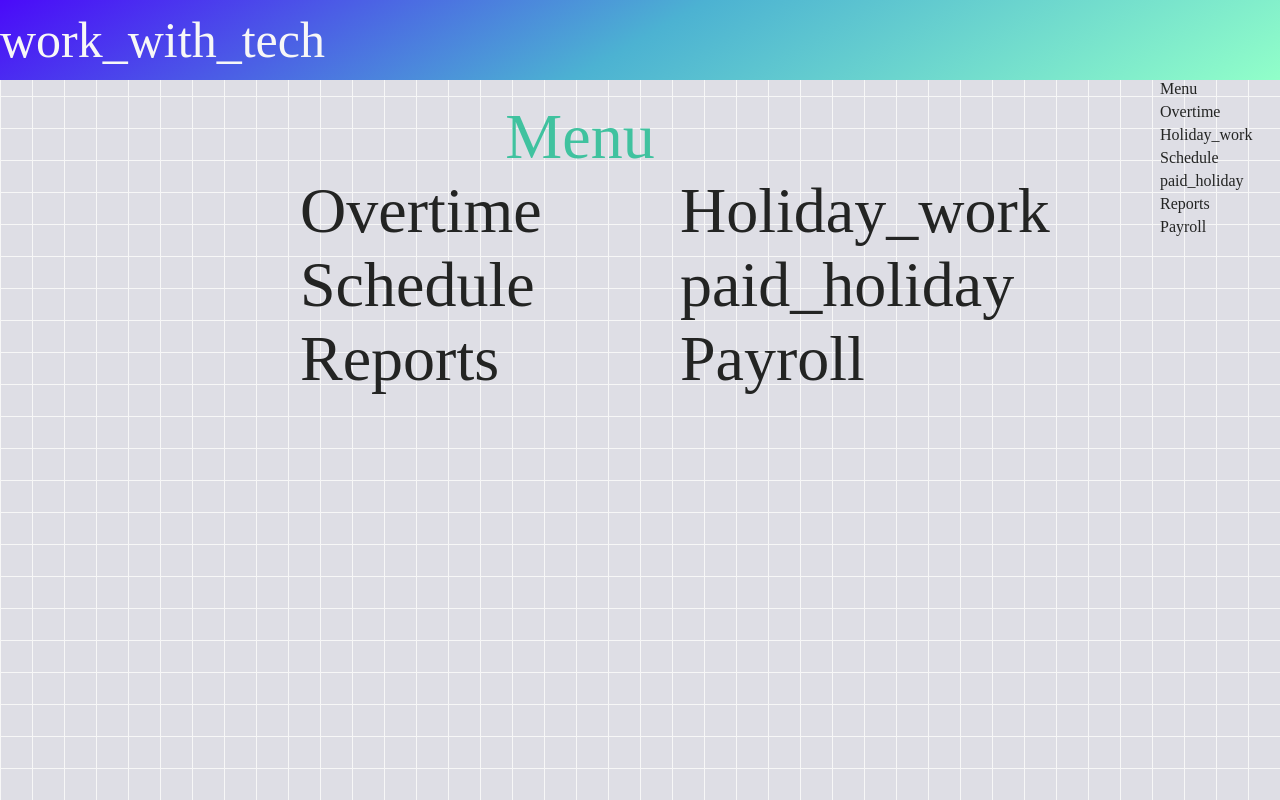
After one commit to koha0516/work_with_tech, a Flask app: page /employee/menu in a window 1280 px wide. The commit adds this page. Run offline with Flask 3, Linux system fonts and the light colour scheme.

Commit message:
[add]従業員メニューを追加

```diff
--- a/employee.py
+++ b/employee.py
@@ -5,3 +5,7 @@ employee_bp = Blueprint('employee', __name__, url_prefix='/employee')
 @employee_bp.route('login')
 def employee_login():
     return render_template('employee/login.html')
+
+@employee_bp.route('menu')
+def employee_menu():
+    return render_template('employee/menu.html')
--- /dev/null
+++ b/static/css/menu.css
@@ -0,0 +1,47 @@
+.contents{
+    display: grid;
+    grid-template-columns: auto 120px;
+}
+#menu {
+    display: grid;
+    grid-template-columns: 1fr 1fr;
+}
+
+#menu-title {
+    margin: 20px auto auto;
+    text-align: center;
+    font-weight: lighter;
+    font-size: 64px;
+    color: #40C29F;
+}
+
+.menu_list {
+    font-family: 'Hyperspace Race';
+    font-size: 64px;
+}
+
+.left_contents {
+    position: relative;
+    left: 300px;
+}
+.right_contents {
+    position: relative;
+    left: 100px;
+}
+
+ul {
+    padding-left:0;
+}
+
+li {
+    list-style: none;
+    margin-bottom: 5px;
+}
+
+a {
+    color: #232423;
+}
+
+a:hover {
+    color: #4400FB;
+}
--- /dev/null
+++ b/templates/employee/menu.html
@@ -0,0 +1,43 @@
+<!DOCTYPE html>
+<html lang="ja">
+<head>
+    <meta charset="UTF-8">
+    <title>Title</title>
+    <link rel="stylesheet" href="{{url_for('static', filename='css/normalize.css')}}">
+    <link rel="stylesheet" href="{{url_for('static', filename='css/style.css')}}">
+    <link rel="stylesheet" href="{{url_for('static', filename='css/menu.css')}}">
+</head>
+<body>
+<header>
+    <h1 id="header_title">work_with_tech</h1>
+</header>
+<div class="contents">
+    <div class="main_contents">
+        <div id="menu-title">Menu</div>
+        <div id="menu">
+            <div class="left_contents">
+                <div class="menu_list"><a href="#">Overtime</a></div>
+                <div class="menu_list"><a href="#">Schedule</a></div>
+                <div class="menu_list"><a href="#">Reports</a></div>
+            </div>
+            <div class="right_contents">
+                <div class="menu_list"><a href="#">Holiday_work</a></div>
+                <div class="menu_list"><a href="#">paid_holiday</a></div>
+                <div class="menu_list"><a href="#">Payroll</a></div>
+            </div>
+        </div>
+    </div>
+    <aside>
+        <ul>
+            <li class="nav_list"><a href="#">Menu</a></li>
+            <li class="nav_list"><a href="#">Overtime</a></li>
+            <li class="nav_list"><a href="#">Holiday_work</a></li>
+            <li class="nav_list"><a href="#">Schedule</a></li>
+            <li class="nav_list"><a href="#">paid_holiday</a></li>
+            <li class="nav_list"><a href="#">Reports</a></li>
+            <li class="nav_list"><a href="#">Payroll</a></li>
+        </ul>
+    </aside>
+</div>
+</body>
+</html>
--- a/templates/top-menu.html
+++ b/templates/top-menu.html
@@ -14,7 +14,7 @@
 <div class="contents">
     <div class="upper_contents">
       <div id="clock"><span id="now_hour"></span><span id="clock_blink">:</span><span id="now_min"></span></div>
-      <a href="{{ url_for('employee.employee_login') }}"><button id="apply_button">apply</button></a>
+      <a href="{{ url_for('employee.employee_login') }}"><button id="apply_button">Login</button></a>
     </div>
     <div class="lower_contents">
         <div class="lower_left_contents">
```
